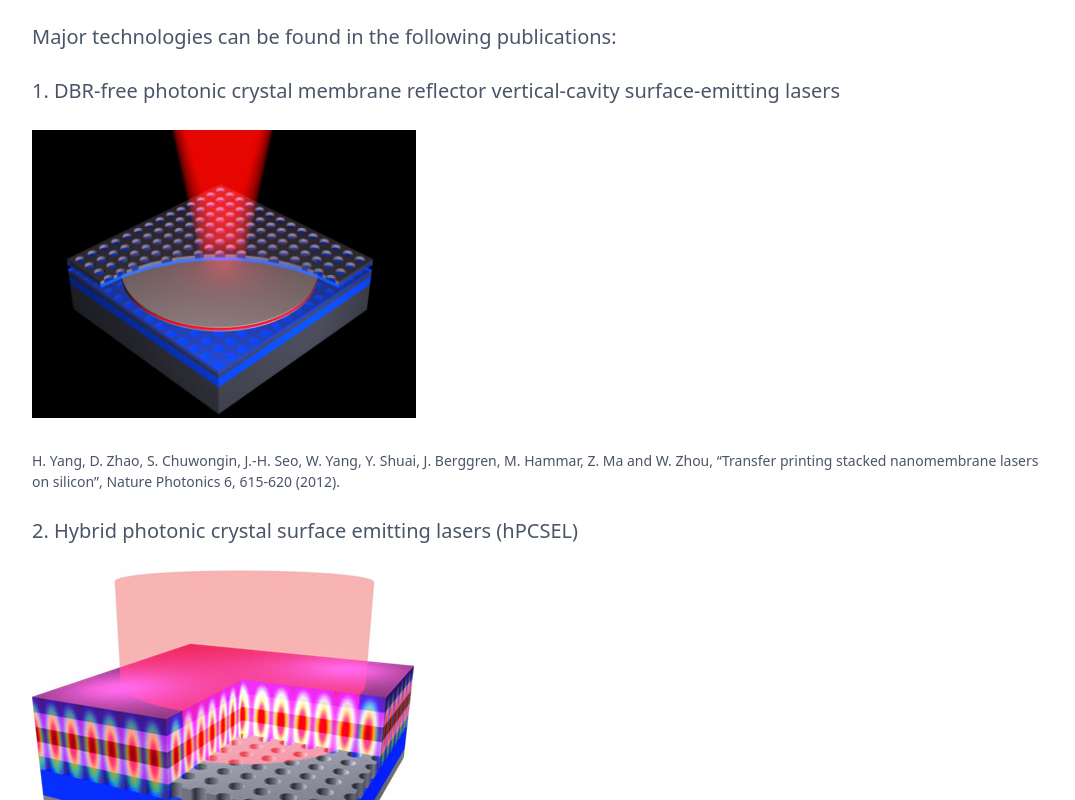
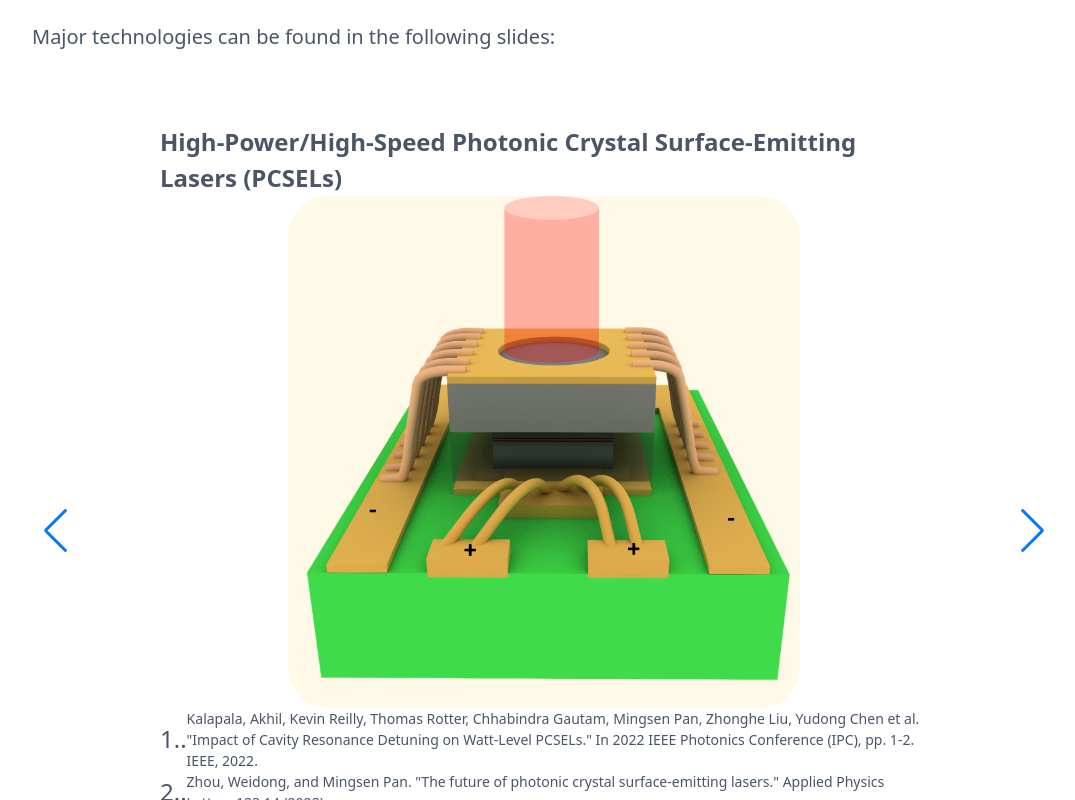
Before and after one commit to mpan525/semergytech-main, a Next.js app: page /technology in a window 1280 px wide. Shown: the part 320-1120 px from the top of the page, without its empty margins (96-1171 px from the left). Built offline with nearby package versions, Linux system fonts and the light colour scheme.

Commit message:
Add PCSEL in technology and product. Updated view of Technology page.

```diff
--- a/package.json
+++ b/package.json
@@ -53,7 +53,8 @@
     "prettier": "^2.5.1",
     "rimraf": "^3.0.2",
     "tailwindcss": "^3.0.23",
-    "typescript": "^4.5.5"
+    "typescript": "^4.5.5",
+    "swiper": "^10.3.1"
   },
   "license": "ISC"
 }
--- a/src/components/TechnologySection.tsx
+++ b/src/components/TechnologySection.tsx
@@ -1,18 +1,37 @@
 type TechnologySectionProps = {
   title: string;
   image: JSX.Element;
-  citation: string;
+  citations: string | string[];
 };
 
 const TechnologySection = ({
   title,
   image,
-  citation,
+  citations,
 }: TechnologySectionProps) => (
   <li>
-    {title}
-    <div className="pt-6 w-96">{image}</div>
-    <p className="text-sm">{citation}</p>
+    <div className="flex justify-center items-center mx-auto w-[75%] h-full text-2xl font-bold">
+      {title}
+    </div>
+    <div className="flex justify-center items-center mx-auto w-[50%] h-full">
+      {image}
+    </div>
+    {/* Render citations - handle both single and multiple citations */}
+    {Array.isArray(citations) ? (
+      citations.map((citation, index) => (
+        <div
+          key={index}
+          className="flex justify-center items-center mx-auto w-[75%] text-sm"
+        >
+          <span className="text-2xl">{index + 1}..</span>
+          <span>{citation}</span>
+        </div>
+      ))
+    ) : (
+      <div className="flex justify-center items-center mx-auto w-[75%] text-sm">
+        <span>{citations}</span>
+      </div>
+    )}
   </li>
 );
 
--- a/src/pages/products.tsx
+++ b/src/pages/products.tsx
@@ -21,6 +21,14 @@ const Products = () => (
         />
       </a>
     </p>
+    <p>
+      940 nm, 1040nm High-Power Photonic Crystal Surface-Emitting Lasers
+      <FontAwesomeIcon
+        icon={faUpRightFromSquare}
+        height="0.75em"
+        style={{ display: 'inline' }}
+      />
+    </p>
   </Main>
 );
 
--- a/src/pages/technology.tsx
+++ b/src/pages/technology.tsx
@@ -1,16 +1,29 @@
 import Image from 'next/image';
+import { FreeMode, Navigation, Thumbs } from 'swiper/modules';
+import { Swiper, SwiperSlide } from 'swiper/react';
 
+// import { useState } from 'react'
 import TechnologySection from '@/components/TechnologySection';
 import { Meta } from '@/layout/Meta';
-import grapheneSiPc from '@/public/assets/images/technology/Graphene Si PC.jpg';
-import mrvcsel from '@/public/assets/images/technology/MR-VCSEL-ZM.jpg';
-import pcsslm from '@/public/assets/images/technology/PC SLM Graphic1.png';
-import pcsel from '@/public/assets/images/technology/PCSEL.jpg';
-import bookCover from '@/public/assets/images/technology/Zhoubook cover.jpg';
 import { Main } from '@/templates/Main';
 import { AppConfig } from '@/utils/AppConfig';
+import { images } from '@/utils/images.js';
 
-const Technology = () => (
+import 'swiper/css';
+import 'swiper/css/free-mode';
+import 'swiper/css/navigation';
+import 'swiper/css/thumbs';
+
+interface ImageData {
+  title: string;
+  src: string;
+  alt: string;
+  citations: string[];
+}
+
+export default function Page() {
+  //     const [thumbsSwiper, setThumbsSwiper] = useState(null)
+  return (
     <Main
       meta={
         <Meta
@@ -25,38 +38,35 @@ const Technology = () => (
         collaborations with his collaborators, and team members.{' '}
         <a href="https://zhoulab.uta.edu">https://zhoulab.uta.edu</a>
       </p>
-    <p>Major technologies can be found in the following publications:</p>
-    <ol className="list-decimal list-inside">
+      <p>Major technologies can be found in the following slides:</p>
+
+      <section className="py-12 min-h-screen bg-white">
+        <div>
+          <div className="container">
+            <Swiper
+              loop={true}
+              spaceBetween={10}
+              navigation={true}
+              //                           thumbs={{
+              //                             swiper:
+              //                               thumbsSwiper && !thumbsSwiper.destroyed ? thumbsSwiper : null
+              //                           }}
+              modules={[FreeMode, Navigation, Thumbs]}
+              className=" w-full rounded-lg"
+            >
+              {images.map((image: ImageData, index: number) => (
+                <SwiperSlide key={index}>
                   <TechnologySection
-        title="DBR-free photonic crystal membrane reflector vertical-cavity
-        surface-emitting lasers"
-        image={<Image src={mrvcsel} alt="MR-VCSEL" />}
-        citation="H. Yang, D. Zhao, S. Chuwongin, J.-H. Seo, W. Yang, Y. Shuai, J.
-        Berggren, M. Hammar, Z. Ma and W. Zhou, “Transfer printing stacked
-        nanomembrane lasers on silicon”, Nature Photonics 6, 615-620 (2012)."
+                    title={image.title}
+                    image={<Image src={image.src} alt={image.alt} />}
+                    citations={image.citations}
                   />
-      <TechnologySection
-        title="Hybrid photonic crystal surface emitting lasers (hPCSEL)"
-        image={<Image src={pcsel} alt="hPCSEL" />}
-        citation="D. Zhao, S. Liu, H. Yang, Z. Ma, C. Reuterskiöld-Hedlund, M. Hammar, and W. Zhou, “Printed Large-Area Single-Mode Photonic Crystal Bandedge Surface-Emitting Lasers on Silicon, Scientific Reports 6, 18860 (2016)."
-      />
-      <TechnologySection
-        title="High speed photonic crystal slab spatial light modulators (PCS SLM)"
-        image={<Image src={pcsslm} alt="PCS SLM" />}
-        citation="Y. Shuai, D. Zhao, C. Stambaugh, N. Zimmerman, J. Lawall, and W. Zhou, “Coupled Bi-layer Photonic Crystal Slab Electro-optic Spatial Light Modulators”,  IEEE Photon. J. 9, 7101411 (2017)."
-      />
-      <TechnologySection
-        title="Material absorption control with photonic crystal cavities "
-        image={<Image src={grapheneSiPc} alt="Graphene Si PC" />}
-        citation="Y. Liu, A. Chadha, D. Zhao, J. R.Piper, Y. Jia, Y. Shuai, L. Menon, H. Yang, Z. Ma, S. Fan, F. Xia, and W. Zhou, “Approaching total absorption at near infrared in a large area monolayer graphene by critical coupling”, Appl. Phys. Lett. 105, 181105 (2014)."
-      />
-      <TechnologySection
-        title="Photonic crystal metasurface optoelectronics"
-        image={<Image src={bookCover} alt="Book cover" />}
-        citation=""
-      />
-    </ol>
+                </SwiperSlide>
+              ))}
+            </Swiper>
+          </div>
+        </div>
+      </section>
     </Main>
   );
-
-export default Technology;
+}
--- /dev/null
+++ b/src/utils/images.d.ts
@@ -0,0 +1,4 @@
+// src/utils/images.d.ts
+declare module '@/utils/images.js' {
+  export const images: any; // Use the appropriate type for images
+}
--- /dev/null
+++ b/src/utils/images.js
@@ -0,0 +1,66 @@
+// Images
+/* eslint-disable import/prefer-default-export */
+
+import first from "@/public/assets/images/technology/Graphene Si PC.jpg";
+import PCSEL2024 from "@/public/assets/images/technology/PCSEL2024.png";
+import second from "@/public/assets/images/technology/MR-VCSEL-ZM.jpg";
+import third from "@/public/assets/images/technology/PC SLM Graphic1.png";
+import fourth from "@/public/assets/images/technology/PCSEL.jpg";
+import fifth from "@/public/assets/images/technology/Zhoubook cover.jpg";
+
+export const images = [
+  {
+    src: PCSEL2024,
+    alt: "PCSEL",
+    title:
+      "High-Power/High-Speed Photonic Crystal Surface-Emitting Lasers (PCSELs)",
+    citations: [
+      'Kalapala, Akhil, Kevin Reilly, Thomas Rotter, Chhabindra Gautam, Mingsen Pan, Zhonghe Liu, Yudong Chen et al. "Impact of Cavity Resonance Detuning on Watt-Level PCSELs." In 2022 IEEE Photonics Conference (IPC), pp. 1-2. IEEE, 2022.',
+      'Zhou, Weidong, and Mingsen Pan. "The future of photonic crystal surface-emitting lasers." Applied Physics Letters 123.14 (2023).',
+      'Pan, Mingsen, Chhabindra Gautam, Akhil Kalapala, Yudong Chen, Thomas Rotter, Ming Zhou, Ricky Gibson et al. "Frequency Response Characteristics of High-Power Photonic Crystal Surface-Emitting Lasers." In 2023 IEEE Photonics Conference (IPC), pp. 1-2. IEEE, 2023.',
+      'Pan, Mingsen, Chhbindra Gautam, Yudong Chen, Thomas Rotter, Ganesh Balakrishnan, and Weidong Zhou. "Recent Advances in Photonic Crystal Surface Emitting Lasers." IEEE Journal of Selected Topics in Quantum Electronics (2024).',
+    ],
+  },
+
+  {
+    src: second,
+    alt: "MR-VCSEL-ZM",
+    title: "DBR-free Photonic Crystal Membrane Reflector VCSELs",
+    citations:
+      "H. Yang, D. Zhao, S. Chuwongin, J.-H. Seo, W. Yang, Y. Shuai, J. Berggren, M. Hammar, Z. Ma and W. Zhou, “Transfer printing stacked nanomembrane lasers on silicon”, Nature Photonics 6, 615-620 (2012).",
+  },
+
+  {
+    src: third,
+    alt: "PC SLM Graphic",
+    title:
+      "High Speed Photonic Crystal Slab Spatial Light Modulators (PCS SLM)",
+    citations: [
+      'Zhou, Weidong, and Mingsen Pan. "High speed spatial light modulator." U.S. Patent Application 17/815,339, filed February 23, 2023.;',
+      "Y. Shuai, D. Zhao, C. Stambaugh, N. Zimmerman, J. Lawall, and W. Zhou, “Coupled Bi-layer Photonic Crystal Slab Electro-optic Spatial Light Modulators”,  IEEE Photon. J. 9, 7101411 (2017).",
+    ],
+  },
+
+  {
+    src: fourth,
+    alt: "PCSEL",
+    title: "Hybrid Photonic Crystal Surface Emitting Lasers (hPCSEL)",
+    citations:
+      "D. Zhao, S. Liu, H. Yang, Z. Ma, C. Reuterskiöld-Hedlund, M. Hammar, and W. Zhou, “Printed Large-Area Single-Mode Photonic Crystal Bandedge Surface-Emitting Lasers on Silicon, Scientific Reports 6, 18860 (2016).",
+  },
+
+  {
+    src: first,
+    alt: "Graphene Si PC",
+    title: "Material Absorption Control with Photonic Crystal Cavities",
+    citations:
+      "Y. Liu, A. Chadha, D. Zhao, J. R.Piper, Y. Jia, Y. Shuai, L. Menon, H. Yang, Z. Ma, S. Fan, F. Xia, and W. Zhou, “Approaching total absorption at near infrared in a large area monolayer graphene by critical coupling”, Appl. Phys. Lett. 105, 181105 (2014).",
+  },
+
+  {
+    src: fifth,
+    alt: "Zhoubook cover",
+    title: "Photonic Crystal Metasurface Optoelectronics",
+    citations: "",
+  },
+];
```
Also changed, not shown: public/assets/images/technology/PCSEL2024.png (added), 1 other file (tests, documents, lock files or other folders). Lines whose indentation alone changed are shown as unchanged.
